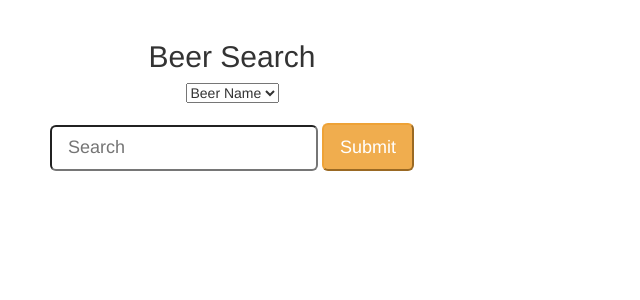
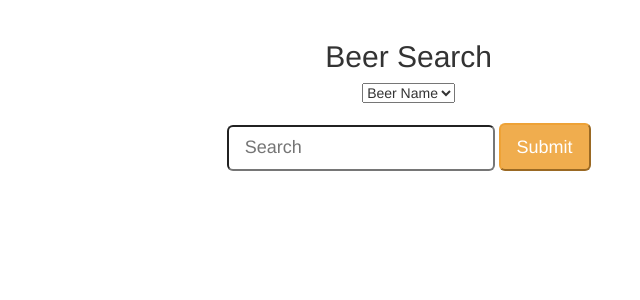
Before and after one commit to creightonja/growler, a PHP site: template views/beers.html.twig in a window 1280 px wide. Shown: the part 52-352 px from the top of the page, without its empty margins (408-1048 px from the left). Run offline with PHP 8.4, Linux system fonts and the light colour scheme; the template is opened without the code that fills it, so the values that code supplies are empty; some libraries are stand-ins or nearby versions.

Commit message:
pros not hoes

```diff
--- a/views/beers.html.twig
+++ b/views/beers.html.twig
@@ -20,10 +20,71 @@
           </div><!-- /.navbar-collapse -->
         </div><!-- /.container-fluid -->
       </nav>
+      <div class="col-md-1"></div>
+      <div class="col-md-3">
+        {% if user.getUserName == "Admin" %}
+            <h3>Add Beer</h3>
+            <form action="/{{ user.getId }}/beers" method="post">
+              <div class="form-group">
+                <label>Enter your Beer's name</label>
+                <input class="form-control" id="beer_name" name="beer_name" type="text">
+              </div>
 
-        <div class="container" background-image="url(../img/beer.jpg)";>
+              <div class="form-group">
+                <label for 'style'>Select a beer style.</label>
+                  <select id = "style" name = "style" type = "text">
+
+                          <option value = "IPA"> IPA</option>
+                          <option value = "Pale Ale"> Pale Ale</option>
+                          <option value = "Stout"> Stout</option>
+                          <option value = "Porter"> Porter</option>
+                          <option value = "Amber"> Amber</option>
+                          <option value = "Lager"> Lager</option>
+                          <option value = "Belgian"> Belgian</option>
+                          <option value = "Blonde Ale"> Blonde Ale</option>
+                          <option value = "Brown Ale"> Brown Ale</option>
+                          <option value = "Pilsner Ale"> Pilsner Ale</option>
+                  </select>
+                </div>
+
+              <div class="form-group">
+                <label>Enter your Brewery's name</label>
+                <input class="form-control" id="brewery" name="brewery" type="text">
+              </div>
+
+              <div class="form-group">
+                <label>Enter your ABV (Alcohol by Volume).</label>
+                <input class="form-control" class="input-lg" id="abv" name="abv" type="number">
+              </div>
+              <div class="form-group">
+                <label>Enter your IBU (Internation Bitterness Units).</label>
+                <input class="form-control" id="ibu" name="ibu" type="number">
+              </div>
+              <div class="form-group">
+              <label for 'container'>Select a container type to add it to the beer.</label>
+                <select id = "container" name = "container" type = "text">
+
+                        <option value = "Growler"> Growler </option>
+                        <option value = "Bottle"> Bottle </option>
+                        <option value = "Can"> Can </option>
+
+                    </select>
+                    <br>
+                    <label>Enter an Image path.</label>
+                    <input class="form-control" id="image" name="image" type="text">
+                    <br>
+                </select>
+                </div>
+                <div class="form-group">
+                  <button type="submit" class="btn-warning btn-lg">Submit Information</button>
+                </div>
+              </form>
+          {% endif %}
+        </div>
+
+      <div class="container">
         <div class="row">
-            <div class="col-md-12">
+          <div class="col-md-8">
             <center>
             <h2>Beer Search</h2>
 
@@ -47,65 +108,10 @@
                     <button type="submit" class="btn-warning btn-lg">Submit</button>
                 </div>
             </form>
+          </center>
+        </div>
 
-              {% if user.getUserName == "Admin" %}
-                  <h3>Add Beer</h3>
-                  <form action="/{{ user.getId }}/beers" method="post">
-
-                    <label>Enter your Beer's name</label>
-                    <input id="beer_name" name="beer_name" type="text">
-                    <br>
-
-                    <label for 'style'>Select a beer style.</label>
-                      <select id = "style" name = "style" type = "text">
-
-                              <option value = "IPA"> IPA</option>
-                              <option value = "Pale Ale"> Pale Ale</option>
-                              <option value = "Stout"> Stout</option>
-                              <option value = "Porter"> Porter</option>
-                              <option value = "Amber"> Amber</option>
-                              <option value = "Lager"> Lager</option>
-                              <option value = "Belgian"> Belgian</option>
-                              <option value = "Blonde Ale"> Blonde Ale</option>
-                              <option value = "Brown Ale"> Brown Ale</option>
-                              <option value = "Pilsner Ale"> Pilsner Ale</option>
-
-
-                      </select>
-                          <br>
-
-                    <<label>Enter your Brewery's name</label>
-              <input id="brewery" name="brewery" type="text">
-              <br>
-
-              <label>Enter your ABV (Alcohol by Volume).</label>
-              <input id="abv" name="abv" type="number">
-              <br>
-
-              <label>Enter your IBU (Internation Bitterness Units).</label>
-              <input id="ibu" name="ibu" type="number">
-              <br>
-
-              <label for 'container'>Select a container type to add it to the beer.</label>
-                <select id = "container" name = "container" type = "text">
-
-                        <option value = "Growler"> Growler </option>
-                        <option value = "Bottle"> Bottle </option>
-                        <option value = "Can"> Can </option>
-
-                    </select>
-                    <br>
-                    <label>Enter an Image path.</label>
-                    <input id="image" name="image" type="text">
-                    <br>
-                </select>
-                <br>
-
-                <button type="submit">Submit Information</button>
-              </form>
-          {% endif %}
-
-
+            <div class="col-md-6">
             {% if all_beers is not empty %}
                 <h3>Here are all the beers!</h3>
                     <ul>
@@ -114,5 +120,7 @@
                         {% endfor %}
                     </ul>
             {% endif %}
-        </section>
-      </header>
+            </div>
+        </div>
+    </div>
+  </body>
--- a/web/css/agency.css
+++ b/web/css/agency.css
@@ -7,6 +7,10 @@
 body {
     overflow-x: hidden;
     font-family: "Roboto Slab","Helvetica Neue",Helvetica,Arial,sans-serif;
+}
+
+.button {
+    color: yellow;
 }
 
 .text-muted {
```
Also changed, not shown: views/stores.html.twig (+44 -55 lines). Lines whose indentation alone changed are shown as unchanged.
